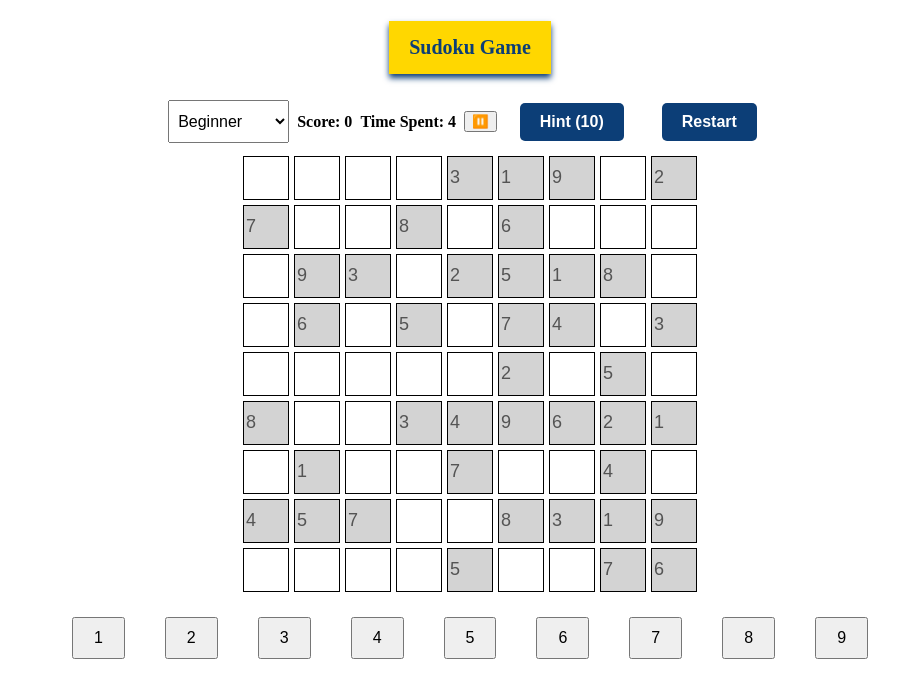
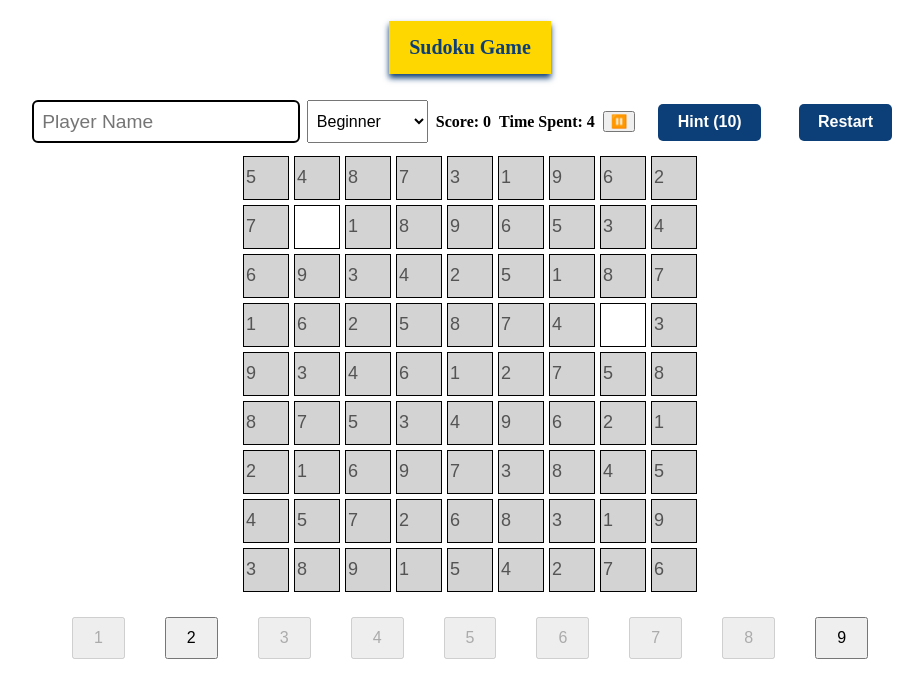
Before and after one commit to ebru-dikmen/sudoku-ts, a Vue app: page / in a window 1280 px wide. Shown: the top 698 px of the page, without its empty margins (170-1093 px from the left). Built offline with nearby package versions, Linux system fonts and the light colour scheme.

Commit message:
feature: leaderdashboard is added.

```diff
--- a/src/App.vue
+++ b/src/App.vue
@@ -3,6 +3,14 @@
     <h1 class="header">Sudoku Game</h1>
   </div>
   <div class="container">
+    <div>
+      <input
+        type="text"
+        v-model="playerName"
+        placeholder="Player Name"
+        class="player-name-input"
+      />
+    </div>
     <div class="difficulty">
       <select
         v-model="difficulty"
@@ -84,7 +92,15 @@ const board: Ref<Cell[][]> = ref(
 );
 let intervalId = -1;
 let isTriggerPause = ref(false);
-
+let playerName = ref("");
+const leadership: Ref<
+  { playerScore: number; name: string; playerDifficulty: string }[]
+> = ref([]);
+let playerResult = ref({
+  playerScore: 0,
+  name: "",
+  playerDifficulty: "beginner",
+});
 onMounted(() => {
   // set default difficulty
   difficulty.value = "beginner";
@@ -104,6 +120,15 @@ function selectDifficulty(event: Event): void {
 
 // initialize game
 function resetGame(): void {
+  if (playerName.value) {
+    console.log("Starting game for player:", playerName.value);
+    // Initialize game with playerName or any other logic you want
+  } else {
+    alert("Please enter your name");
+  }
+  if (displayAnimation.value) {
+    displayAnimation.value = false;
+  }
   // reset score
   score.value = 0;
 
@@ -190,11 +215,18 @@ function createBoard(): Cell[][] {
 
 const handleFinishedGame = (isGameFinished: boolean) => {
   gameFinished.value = isGameFinished;
-
+  playerResult.value = {
+    playerScore: score.value,
+    name: playerName.value,
+    playerDifficulty: difficulty.value,
+  };
   if (gameFinished.value) {
     stopTimer();
+    leadership.value.push(playerResult.value);
     displayAnimation.value = true;
   }
+
+  console.log("leadership:", leadership);
 };
 
 function applyDifficultyToBoard(board: Cell[][], difficulty: string): void {
@@ -227,18 +259,20 @@ function applyDifficultyToBoard(board: Cell[][], difficulty: string): void {
 }
 
 function getFixedCellCountByDifficulty(difficulty: string): number {
-  switch (difficulty) {
-    case "beginner":
-      return Math.floor(Math.random() * (40 - 36 + 1)) + 36;
-    case "intermediate":
-      return Math.floor(Math.random() * (36 - 32 + 1)) + 32;
-    case "hard":
-      return Math.floor(Math.random() * (32 - 28 + 1)) + 28;
-    case "expert":
-      return Math.floor(Math.random() * (28 - 24 + 1)) + 24;
-    default:
-      return 32;
-  }
+  // switch (difficulty) {
+  //   case "beginner":
+  //     return Math.floor(Math.random() * (40 - 36 + 1)) + 36;
+  //   case "intermediate":
+  //     return Math.floor(Math.random() * (36 - 32 + 1)) + 32;
+  //   case "hard":
+  //     return Math.floor(Math.random() * (32 - 28 + 1)) + 28;
+  //   case "expert":
+  //     return Math.floor(Math.random() * (28 - 24 + 1)) + 24;
+  //   default:
+  //     return 32;
+  // }
+  difficulty = "rfvrgfb";
+  return 79;
 }
 
 const handleScoreUpdate = (newScore: number) => (score.value = newScore);
@@ -311,7 +345,7 @@ function isValidMove(
   margin: 0.9375rem;
   padding: 0.625rem 1.25rem;
   font-size: 1rem;
-  background-color: #0c3e77;
+  /* background-color: #0c3e77; */
   color: white;
   border: none;
   font-weight: bold;
@@ -404,4 +438,29 @@ select {
   opacity: 0;
   transform: scale(0.5);
 }
+
+.player-name-input {
+  padding: 0.6rem;
+  font-size: 1.2rem;
+  margin: 10px 0;
+  border-radius: 5px;
+  border: #0c3e77;
+  outline: auto;
+}
+
+.button {
+  padding: 0.6rem 1.2rem;
+  font-size: 1rem;
+  background-color: #0c3e77;
+  color: white;
+  border: none;
+  border-radius: 5px;
+  cursor: pointer;
+  margin-top: 1rem;
+  transition: background-color 0.3s ease;
+}
+
+.button:hover {
+  background-color: #0056b3;
+}
 </style>
```
